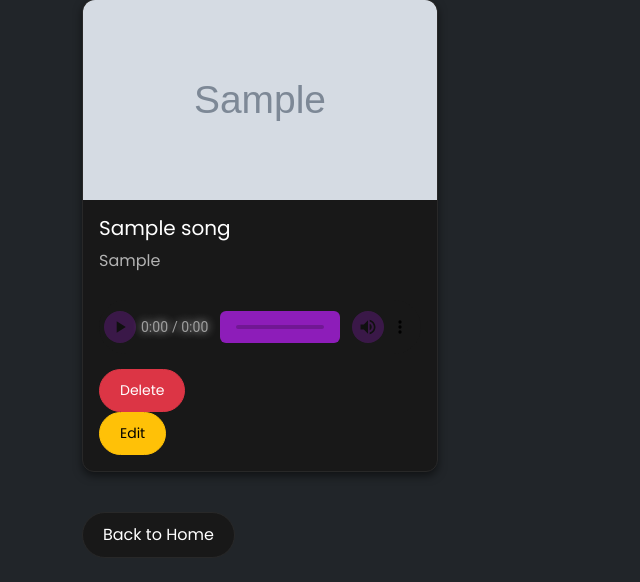
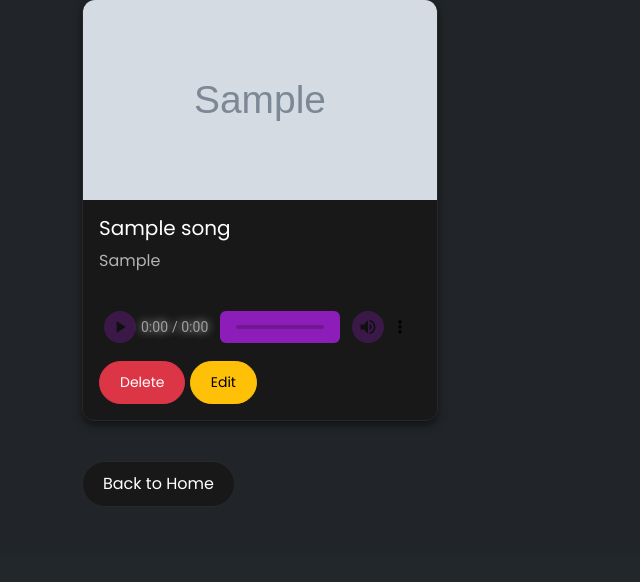
Before and after one commit to Virus01Official/HopOnMusic, a Flask app: page /player in a window 1280 px wide. Shown: the part 245-827 px from the top of the page, without its empty margins (0-640 px from the left). After the commit the page ends 751 px from the top, so only its background shows below. Run offline with Flask 3, Linux system fonts and the light colour scheme; the visitor is signed in with stand-in values (Sample User, id 1); tables that the repository leaves empty hold one stand-in row (values such as "Sample post"); grey boxes marked "Sample" are stand-in pictures.

Commit message:
fixed the padding between buttons

```diff
--- a/templates/player.html
+++ b/templates/player.html
@@ -20,12 +20,13 @@
                             Your browser does not support the audio element.
                         </audio>
                         {% if session['user_id'] == song[5] or session['role'] == 'moderator' %}
-                            <form action="{{ url_for('delete_song', song_id=song[0]) }}" method="POST" class="mt-2">
-                                <button type="submit" class="btn btn-danger btn-sm">Delete</button>
-                            </form>
-                            <form action="{{ url_for('edit_song', song_id=song[0]) }}" method="GET" class="mt-2 d-inline">
-                                <button type="submit" class="btn btn-warning btn-sm">Edit</button>
-                            </form>
+                        <form action="{{ url_for('delete_song', song_id=song[0]) }}" method="POST" class="mt-2 d-inline">
+                            <button type="submit" class="btn btn-danger btn-sm mr-2">Delete</button> <!-- Added margin-right -->
+                        </form>
+                        <form action="{{ url_for('edit_song', song_id=song[0]) }}" method="GET" class="mt-2 d-inline">
+                            <button type="submit" class="btn btn-warning btn-sm">Edit</button>
+                        </form>
+
                         {% endif %}
                     </div>
                 </div>
```
